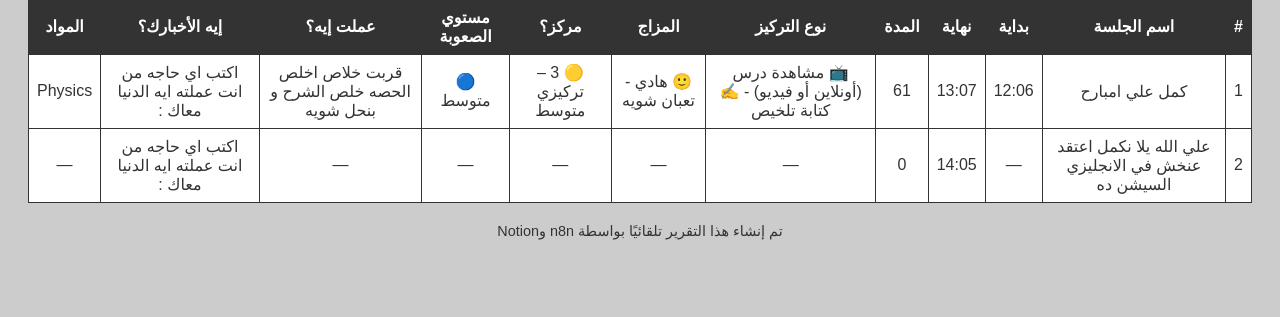
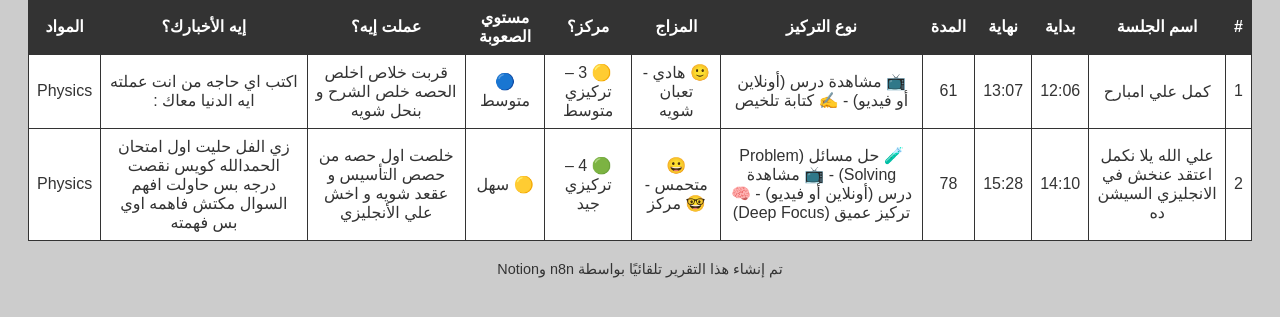
Before and after one commit to hamada311d/Sessions, a plain HTML site: page index.html in a window 1280 px wide. Shown: the part 121-438 px from the top of the page. Drawn offline with Linux system fonts and the light colour scheme.

Commit message:
Sessions - index.html

```diff
--- a/index.html
+++ b/index.html
@@ -53,16 +53,16 @@
     <tr>
       <td>2</td>
       <td>علي الله يلا نكمل اعتقد عنخش في الانجليزي السيشن ده</td>
-      <td>—</td>
-      <td>14:05</td>
-      <td>0</td>
-      <td>—</td>
-      <td>—</td>
-      <td>—</td>
-      <td>—</td>
-      <td>—</td>
-      <td>اكتب اي حاجه من انت عملته ايه الدنيا معاك : </td>
-      <td>—</td>
+      <td>14:10</td>
+      <td>15:28</td>
+      <td>78</td>
+      <td>🧪 حل مسائل (Problem Solving) - 📺	مشاهدة درس (أونلاين أو فيديو) - 🧠 تركيز عميق (Deep Focus)</td>
+      <td>😀 متحمس - 🤓 مركز</td>
+      <td>🟢 4 – تركيزي جيد</td>
+      <td>🟡  سهل</td>
+      <td>خلصت اول حصه من حصص التأسيس و عقعد شويه و اخش علي الأنجليزي </td>
+      <td>زي الفل حليت اول امتحان الحمدالله كويس نقصت درجه بس  حاولت افهم السوال مكتش فاهمه اوي بس فهمته</td>
+      <td>Physics</td>
     </tr>
     </tbody>
   </table>
```
